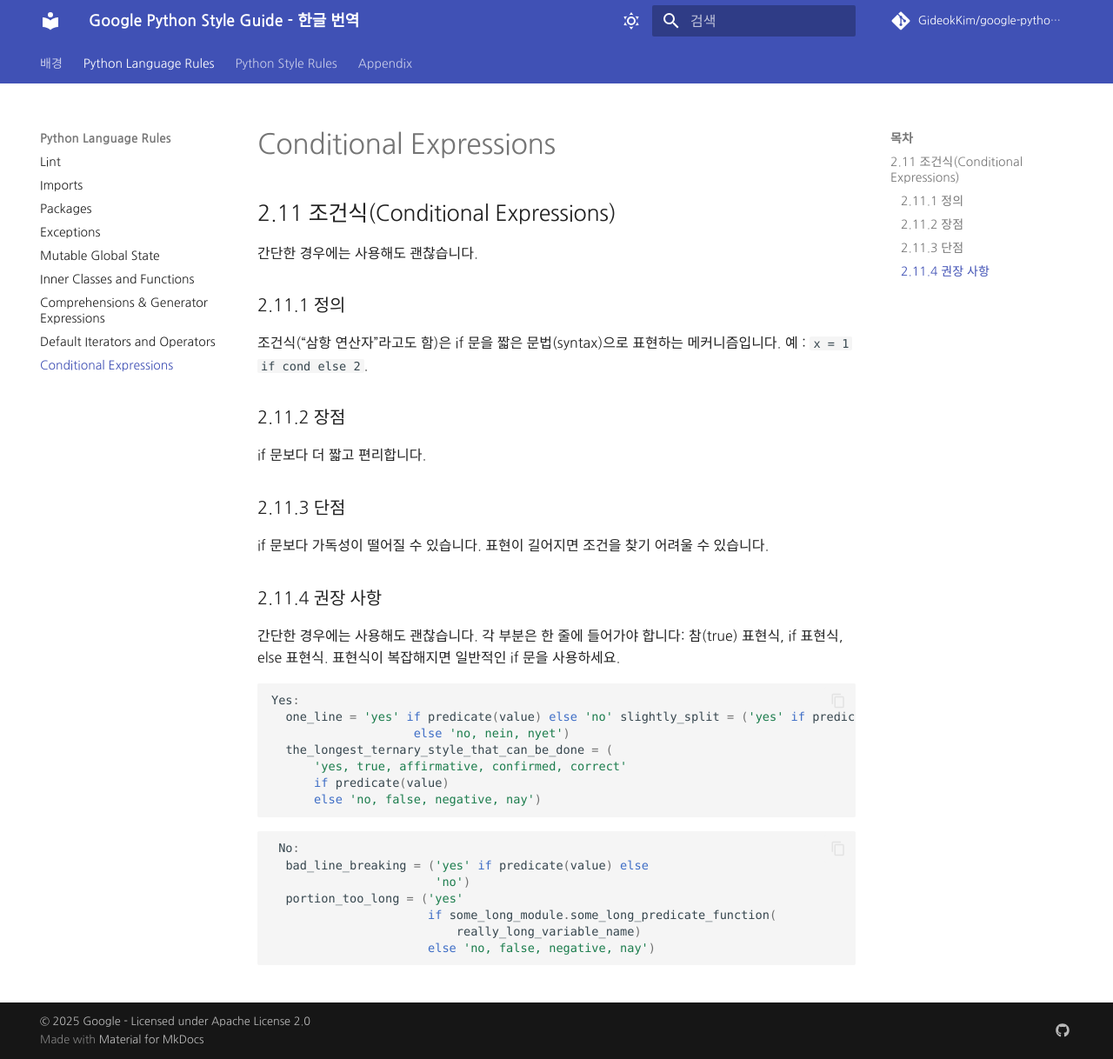
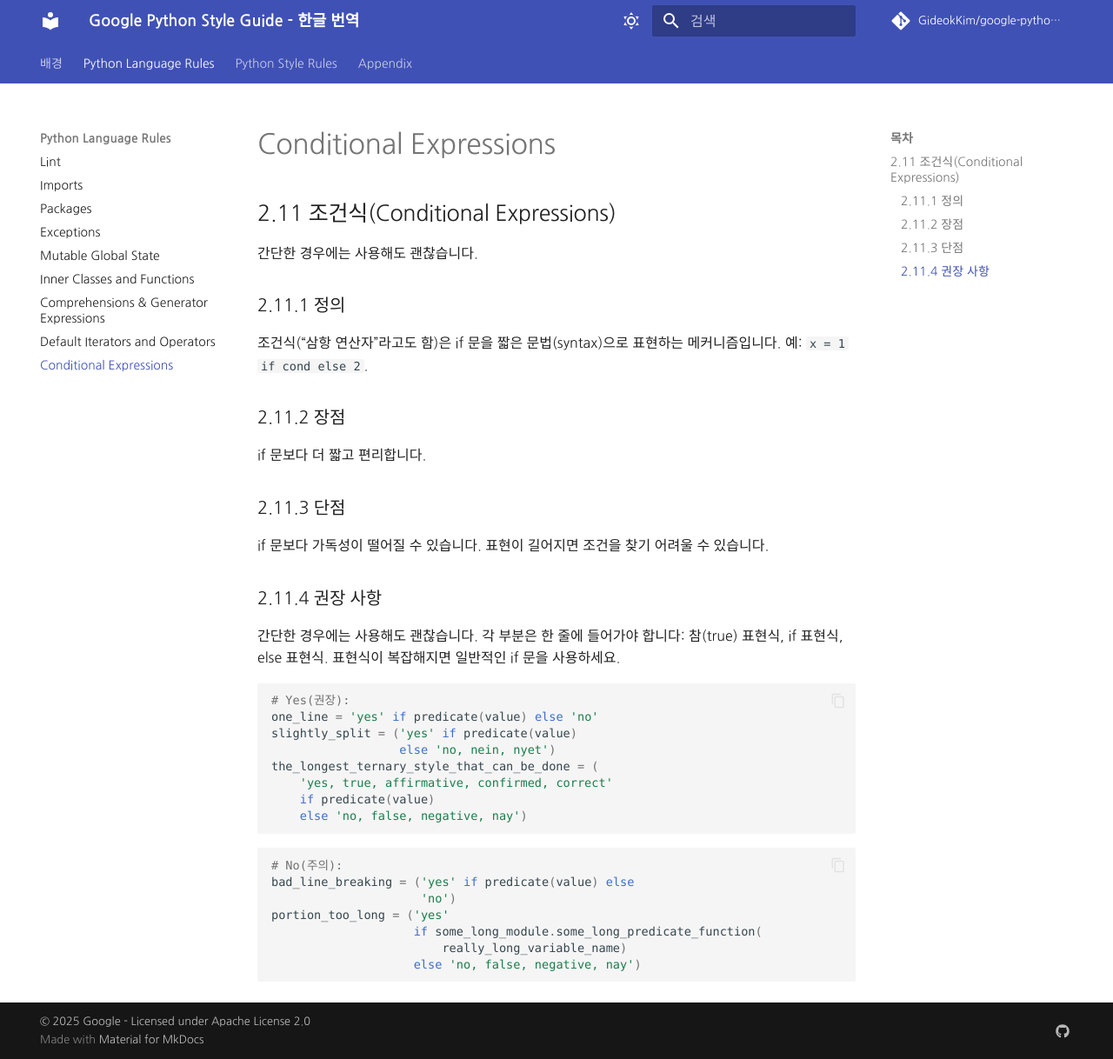
Before and after one commit to Yoonsoyoung02/google-python-style-guide-kr, an MkDocs documentation site: the page built from google python style guide/Conditional Expressions.md, in a window 1280 px wide and 1218 px high. Shown: the whole window at 87% size. Built offline with MkDocs 1.6.1 and Material for MkDocs 9.7.7, drawn with Linux system fonts in a browser that asks for light colours; some web fonts are replaced; comment, search, counter and statistics services are not loaded.

Commit message:
docs: Conditional Expressions 수정

````diff
--- a/google python style guide/Conditional Expressions.md
+++ b/google python style guide/Conditional Expressions.md
@@ -4,7 +4,7 @@
 
 ### 2.11.1 정의
 
-조건식(“삼항 연산자”라고도 함)은 if 문을 짧은 문법(syntax)으로 표현하는 메커니즘입니다. 예 : `x = 1 if cond else 2`.
+조건식(“삼항 연산자”라고도 함)은 if 문을 짧은 문법(syntax)으로 표현하는 메커니즘입니다. 예: `x = 1 if cond else 2`.
 
 ### 2.11.2 장점
 
@@ -19,21 +19,22 @@ if 문보다 가독성이 떨어질 수 있습니다. 표현이 길어지면 조
 간단한 경우에는 사용해도 괜찮습니다. 각 부분은 한 줄에 들어가야 합니다: 참(true) 표현식, if 표현식, else 표현식. 표현식이 복잡해지면 일반적인 if 문을 사용하세요.
 
 ```python
-Yes:
-  one_line = 'yes' if predicate(value) else 'no' slightly_split = ('yes' if predicate(value)
-                    else 'no, nein, nyet')
-  the_longest_ternary_style_that_can_be_done = (
-      'yes, true, affirmative, confirmed, correct'
-      if predicate(value)
-      else 'no, false, negative, nay')
+# Yes(권장):
+one_line = 'yes' if predicate(value) else 'no'
+slightly_split = ('yes' if predicate(value)
+                  else 'no, nein, nyet')
+the_longest_ternary_style_that_can_be_done = (
+    'yes, true, affirmative, confirmed, correct'
+    if predicate(value)
+    else 'no, false, negative, nay')
 ```
 
 ```python
- No:
-  bad_line_breaking = ('yes' if predicate(value) else
-                       'no')
-  portion_too_long = ('yes'
-                      if some_long_module.some_long_predicate_function(
-                          really_long_variable_name)
-                      else 'no, false, negative, nay')
+# No(주의):
+bad_line_breaking = ('yes' if predicate(value) else
+                     'no')
+portion_too_long = ('yes'
+                    if some_long_module.some_long_predicate_function(
+                        really_long_variable_name)
+                    else 'no, false, negative, nay')
 ```
````
